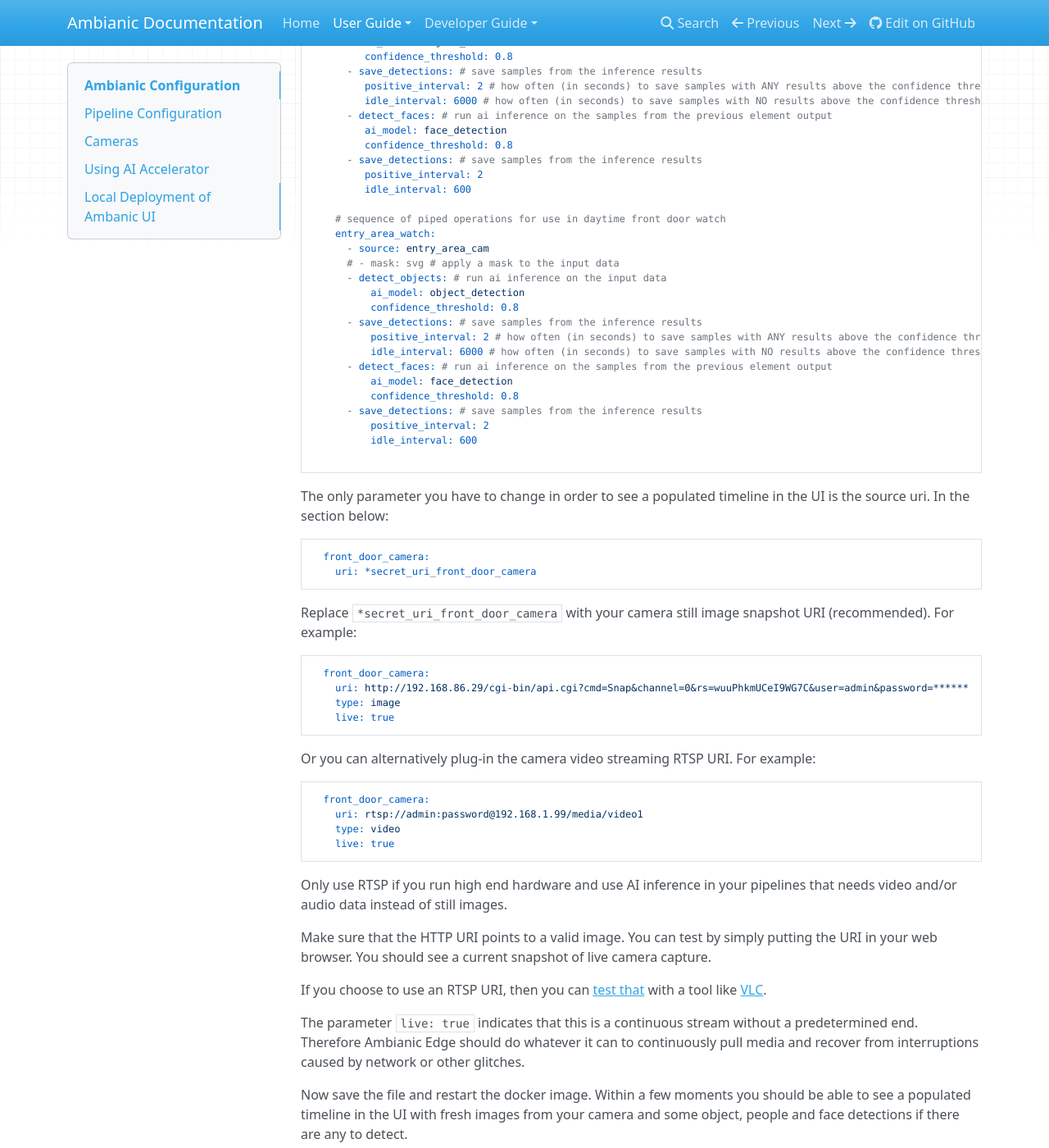
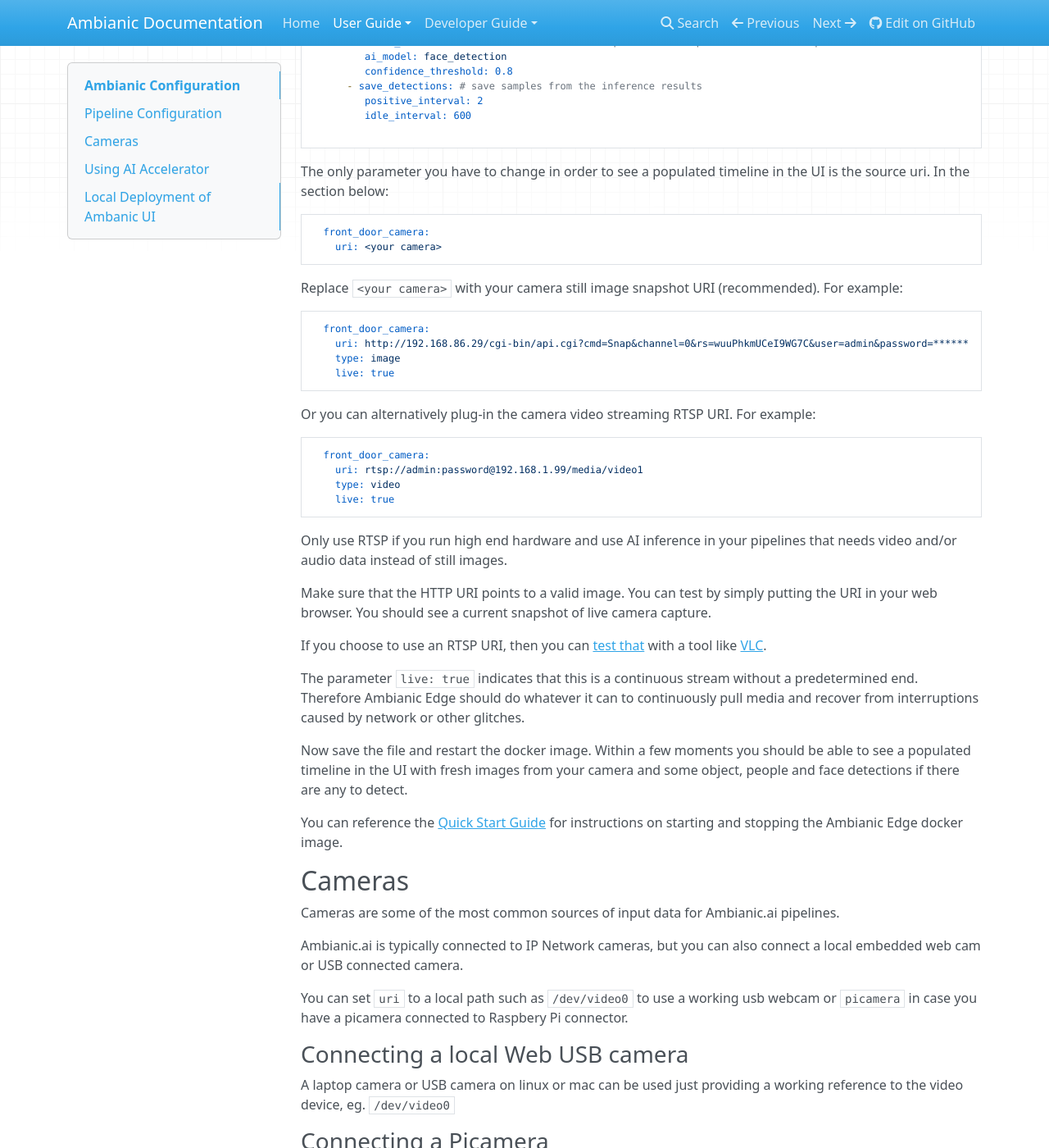
Before and after one commit to ambianic/ambianic-docs, an MkDocs documentation site: the page built from docs-md/users/configure.md, in a window 1280 px wide and 1400 px high, scrolled down 2004 px. Shown: the whole window at 82% size. Built offline with MkDocs 1.6.1, drawn with Linux system fonts in a browser that asks for light colours; nearby versions of some CDN libraries; some of the changed text lies outside the part shown.

Commit message:
review configuration

````diff
--- a/docs-md/users/configure.md
+++ b/docs-md/users/configure.md
@@ -55,7 +55,7 @@
 
 # path to the data directory
 # ./data is relative to the container runtime. Do not change it if you are unsure.
-data_dir: &data_dir ./data
+data_dir: ./data
 
 # Set logging level to one of DEBUG, INFO, WARNING, ERROR
 logging:
@@ -82,12 +82,7 @@
     live: true
 
   front_door_camera:
-    uri: *secret_uri_front_door_camera
-    # type: video, audio, or auto
-    type: video
-    live: true
-  entry_area_camera:
-    uri: *secret_uri_entry_area_camera
+    uri: <your camera>
     type: video
     # live: is this a live source or a recording
     # when live is True, the AVSource element will try to reconnect
@@ -120,7 +115,7 @@
   pipelines:
     # sequence of piped operations for use in daytime front door watch
     front_door_watch:
-      - source: front_door_cam
+      - source: front_door_camera
       - detect_objects: # run ai inference on the input data
          ai_model: object_detection
          confidence_threshold: 0.8
@@ -134,32 +129,15 @@
          positive_interval: 2
          idle_interval: 600
 
-    # sequence of piped operations for use in daytime front door watch
-    entry_area_watch:
-      - source: entry_area_cam
-      # - mask: svg # apply a mask to the input data
-      - detect_objects: # run ai inference on the input data
-          ai_model: object_detection
-          confidence_threshold: 0.8
-      - save_detections: # save samples from the inference results
-          positive_interval: 2 # how often (in seconds) to save samples with ANY results above the confidence thresho$
-          idle_interval: 6000 # how often (in seconds) to save samples with NO results above the confidence threshold
-      - detect_faces: # run ai inference on the samples from the previous element output
-          ai_model: face_detection
-          confidence_threshold: 0.8
-      - save_detections: # save samples from the inference results
-          positive_interval: 2
-          idle_interval: 600
-
 ```
 
 The only parameter you have to change in order to see a populated timeline in the UI is the source uri. In the section below:
 ```yaml
   front_door_camera:
-    uri: *secret_uri_front_door_camera
+    uri: <your camera>
 ```
 
- Replace `*secret_uri_front_door_camera` with your camera still image snapshot URI (recommended). For example:
+ Replace `<your camera>` with your camera still image snapshot URI (recommended). For example:
 
 ```yaml
   front_door_camera:
@@ -195,10 +173,11 @@
 
 Ambianic.ai is typically connected to IP Network cameras, but you can also connect a local embedded web cam or USB connected camera.
 
+You can set `uri` to a local path such as `/dev/video0` to use a working usb webcam or `picamera` in case you have a picamera connected to Raspbery Pi connector.
+
 ### Connecting a local Web USB camera
 
-A laptop camera or USB camera on linux can be used just providing a working reference to the video device, eg. `/dev/video0`
-
+A laptop camera or USB camera on linux or mac can be used just providing a working reference to the video device, eg. `/dev/video0`
 
 ### Connecting a Picamera
 
````
